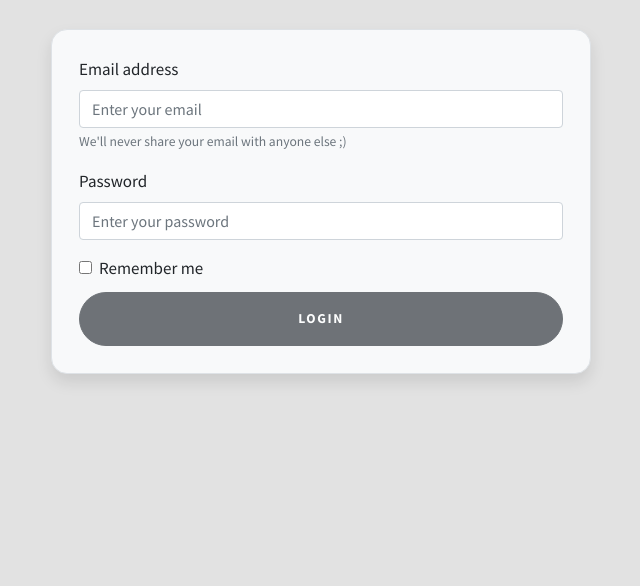
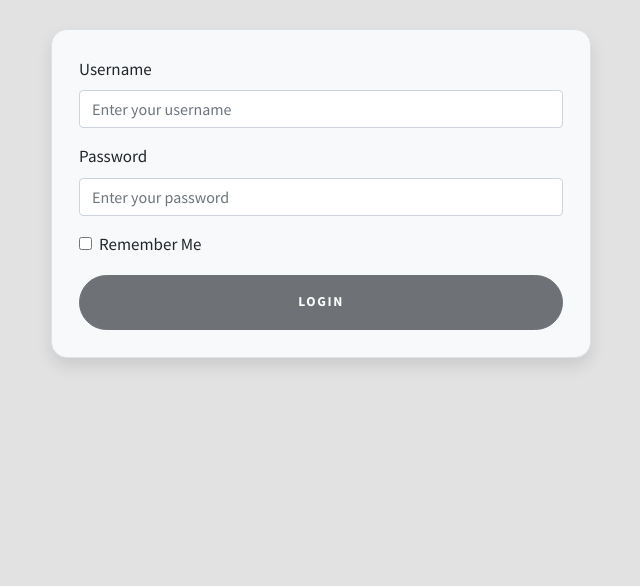
Before and after one commit to NovakMateusz/BaseFlaskApp, a Flask app: page /login in a window 1280 px wide. Shown: the part 136-722 px from the top of the page, without its empty margins (319-959 px from the left). Run offline with Flask 2, Linux system fonts and the light colour scheme; some libraries are stand-ins or nearby versions.

Commit message:
added login
Added website login system with back-end

```diff
--- /dev/null
+++ b/Code/app/forms.py
@@ -0,0 +1,10 @@
+from flask_wtf import FlaskForm
+from wtforms import StringField, PasswordField, BooleanField, SubmitField
+from wtforms.validators import DataRequired
+
+
+class LoginForm(FlaskForm):
+    username = StringField('Username', validators=[DataRequired()])
+    password = PasswordField('Password', validators=[DataRequired()])
+    remember_me = BooleanField('Remember Me')
+    submit = SubmitField('Login')
--- a/Code/app/routes.py
+++ b/Code/app/routes.py
@@ -1,17 +1,45 @@
 from app import app
-from flask import render_template, url_for
+from flask import render_template, flash, redirect, url_for
+from app.forms import LoginForm
+from flask_login import current_user, login_user, logout_user, login_required
+from app.model import User
 
 
 @app.route('/')
+@app.route('/home')
 def home():
     return render_template("home.html")
-
-
-@app.route('/login')
-def login():
-    return render_template('login.html')
 
 
 @app.route('/pricing')
 def pricing():
     return render_template('pricing.html')
+
+
+@app.route('/login', methods=['GET', 'POST'])
+def login():
+    if current_user.is_authenticated:
+        return redirect(url_for('home'))
+    form = LoginForm()
+    if form.validate_on_submit():
+        user = User()
+        form_data = [form.username.data, form.password.data]
+        if [user.username, user.password] != form_data:
+            flash('Invalid username or password')
+            return redirect(url_for('login'))
+        login_user(user, remember=form.remember_me.data)
+        return redirect(url_for('home'))
+    return render_template('login.html', form=form)
+
+
+@app.route('/logout')
+@login_required
+def logout():
+    logout_user()
+    return redirect(url_for('login'))
+
+
+@app.route('/images')
+@login_required
+def images():
+    return render_template('file.html')
--- a/Code/app/templates/base.html
+++ b/Code/app/templates/base.html
@@ -27,9 +27,18 @@
                         <li class="nav-item active">
                             <a class="nav-link" href="{{ url_for('pricing') }}"> Pricing <span class="sr-only">(current)</span></a>
                         </li>
-                        <li class="nav-item">
-                            <a class="nav-link" href="{{ url_for('login') }}"> Login </a>
-                        </li>
+                        {% if current_user.is_anonymous %}
+                            <li class="nav-item">
+                                <a class="nav-link" href="{{ url_for('login') }}"> Login </a>
+                            </li>
+                        {% else %}
+                            <li class="nav-item">
+                                <a class="nav-link" href="{{ url_for('images') }}"> File </a>
+                            </li>
+                            <li class="nav-item">
+                                <a class="nav-link" href="{{ url_for('logout') }}"> Logout </a>
+                            </li>
+                        {% endif %}
                     </ul>
                 </div>
             <!-- </div> -->
--- a/Code/app/templates/login.html
+++ b/Code/app/templates/login.html
@@ -13,21 +13,38 @@
         <div class="col-1 col-lg-3">
         </div>
         <div class="col-10 col-lg-6">
-                <form id="loginForm" class="bg-light border rounded">
+            <form action="" method="post" id="loginForm" class="bg-light border rounded" novalidate>
+
+                {{ form.hidden_tag() }}
                 <div class="form-group">
-                        <label for="inputEmail">Email address</label>
-                        <input type="email" class="form-control" id="inputEmail" aria-describedby="emailHelp" placeholder="Enter your email">
-                        <small id="emailHelp" class="form-text text-muted">We'll never share your email with anyone else ;)</small>
+                    <label for="inputUsername">Username</label>
+                    {{ form.username(class="form-control", id="inputUsername", placeholder="Enter your username") }}
+                    {% for error in form.username.errors %}
+                        <small class="form-text text-danger"> [{{ error }}] </small>
+                    {% endfor %}
                 </div>
                 <div class="form-group">
                     <label for="inputPassword">Password</label>
-                        <input type="password" class="form-control" id="inputPassword" placeholder="Enter your password">
+                    {{ form.password(class="form-control", id="inputPassword", placeholder="Enter your password") }}
+                    {% for error in form.password.errors %}
+                        <small class="form-text text-danger"> [{{ error }}] </small>
+                    {% endfor %}
                 </div>
+                {% with messages = get_flashed_messages() %}
+                    {% if messages %}
+                    <hr>
+                    <ul>
+                        {% for message in messages %}
+                            <p class="text-center text-danger"> {{ message }} </p>
+                        {% endfor %}
+                    </ul>
+                    {% endif %}
+                {% endwith %}
                 <div class="form-check">
-                        <input type="checkbox" class="form-check-input" id="rememberMeCheckBox">
-                        <label class="form-check-label" for="rememberMeCheckBox">Remember me</label>
+                    {{ form.remember_me(class="form-check-input") }} {{ form.remember_me.label }}
                 </div>
-                    <button type="submit" class="btn btn-block btn-dark text-uppercase"> Login </button>
+                {{ form.submit(class="btn btn-block btn-dark text-uppercase") }}
+
             </form>
         </div>
         <div class="col-1 col-lg-3">
--- /dev/null
+++ b/Code/config.py
@@ -0,0 +1,6 @@
+import os
+from uuid import uuid4
+
+
+class Config():
+    SECRET_KEY = os.environ.get('SECRET_KEY') or str(uuid4())
--- a/requirements.txt
+++ b/requirements.txt
@@ -1,5 +1,8 @@
 Click==7.0
 Flask==1.1.1
+Flask-Login==0.4.1
+Flask-Uploads==0.2.1
+Flask-WTF==0.14.2
 itsdangerous==1.1.0
 Jinja2==2.10.3
 MarkupSafe==1.1.1
@@ -9,3 +12,4 @@ python-dateutil==2.8.0
 pytz==2019.2
 six==1.12.0
 Werkzeug==0.16.0
+WTForms==2.2.1
--- a/usefulCommands.txt
+++ b/usefulCommands.txt
@@ -1,4 +1,7 @@
-1. activate virtual env:
+0. Create virtual environment:
+python3 -m venv flaskEnv
+
+1. Activate virtual env:
 source flaskEnv/bin/activate
 
 2. Create txt file with requirements:
```
Also changed, not shown: Code/app/__init__.py (+8 -1 lines), Code/app/model.py (added, +22 -0 lines), Code/app/templates/file.html (added, +13 -0 lines), 1 other file. Lines whose indentation alone changed are shown as unchanged.
